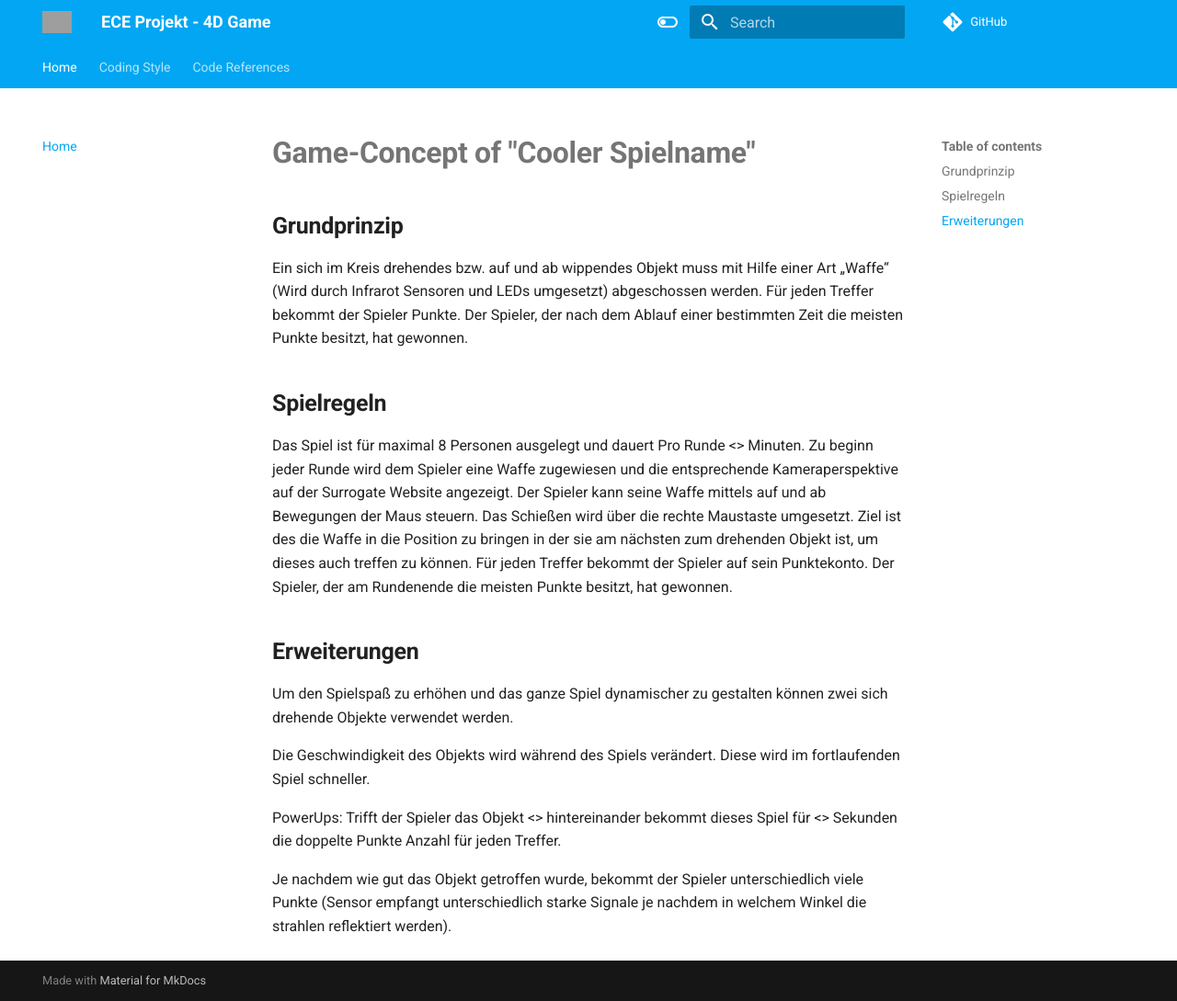
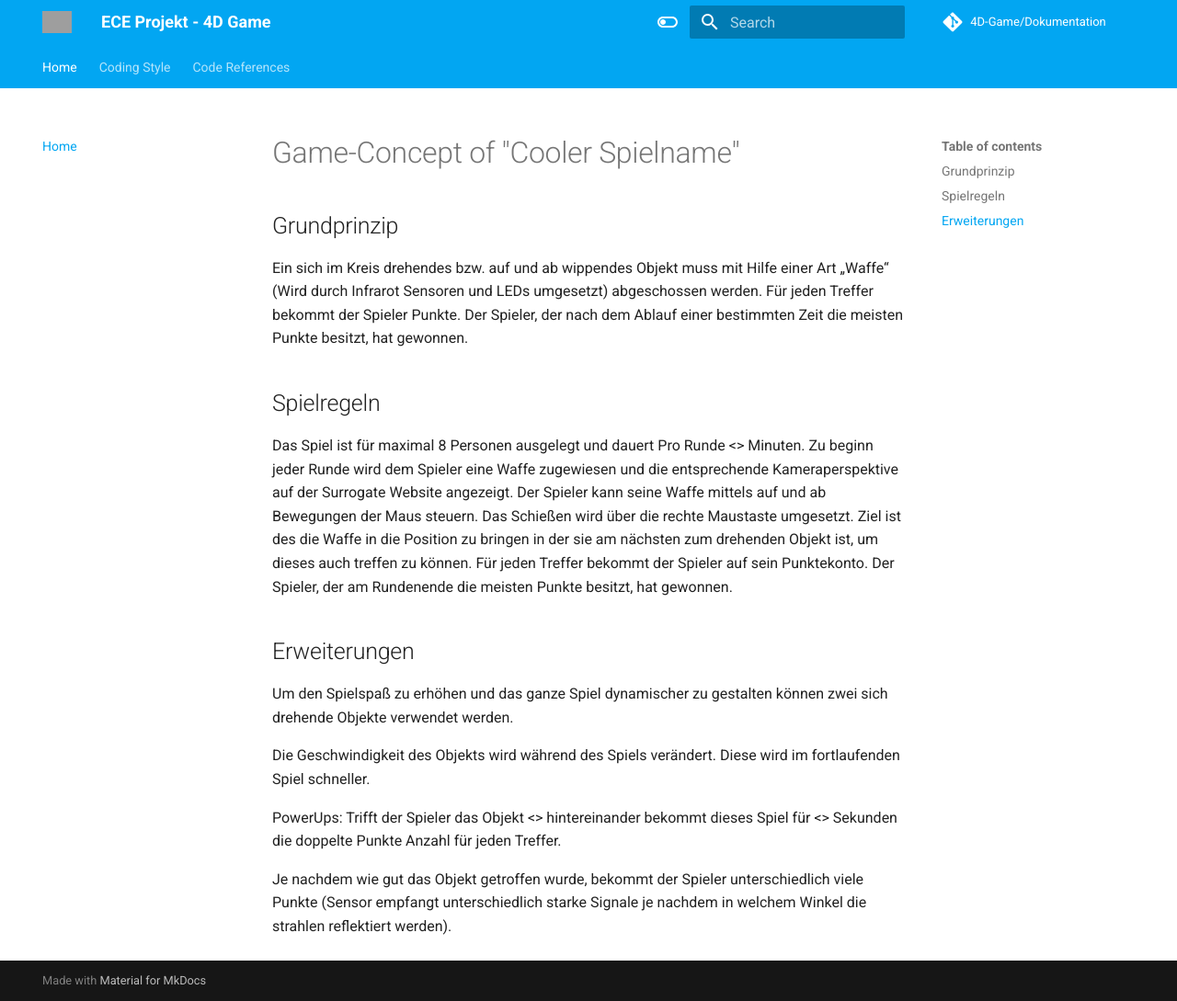
Before and after one commit to 4D-Game/CrazyComet, an MkDocs documentation site: the page built from docs/index.md, in a window 1280 px wide and 1089 px high. Shown: the whole window at 92% size. Built offline with MkDocs 1.6.1 and Material for MkDocs 9.7.7, drawn with Linux system fonts in a browser that asks for light colours; comment, search, counter and statistics services are not loaded; grey boxes are pictures that could not be loaded.

Commit message:
REWORK game concept

```diff
--- a/docs/index.md
+++ b/docs/index.md
@@ -1,14 +1,14 @@
-# **Game-Concept of "Cooler Spielname"**
+# Game-Concept of "Cooler Spielname"
 
-## **Grundprinzip**
+## Grundprinzip
 
 Ein sich im Kreis drehendes bzw. auf und ab wippendes Objekt muss mit Hilfe einer Art „Waffe“ (Wird durch Infrarot Sensoren und LEDs umgesetzt) abgeschossen werden. Für jeden Treffer bekommt der Spieler Punkte. Der Spieler, der nach dem Ablauf einer bestimmten Zeit die meisten Punkte besitzt, hat gewonnen.
 
-## **Spielregeln**
+## Spielregeln
 
 Das Spiel ist für maximal 8 Personen ausgelegt und dauert Pro Runde <<x>> Minuten. Zu beginn jeder Runde wird dem Spieler eine Waffe zugewiesen und die entsprechende Kameraperspektive auf der Surrogate Website angezeigt. Der Spieler kann seine Waffe mittels auf und ab Bewegungen der Maus steuern. Das Schießen wird über die rechte Maustaste umgesetzt. Ziel ist des die Waffe in die Position zu bringen in der sie am nächsten zum drehenden Objekt ist, um dieses auch treffen zu können. Für jeden Treffer bekommt der Spieler auf sein Punktekonto. Der Spieler, der am Rundenende die meisten Punkte besitzt, hat gewonnen.
 
-## **Erweiterungen**
+## Erweiterungen
 
 Um den Spielspaß zu erhöhen und das ganze Spiel dynamischer zu gestalten können zwei sich drehende Objekte verwendet werden.
 
--- a/mkdocs.yml
+++ b/mkdocs.yml
@@ -11,6 +11,7 @@ nav:
       - Watcherstream: https://4d-game.github.io/Watcherstream/
 
 repo_url: https://github.com/4D-Game/4D-Game.github.io
+repo_name: '4D-Game/Dokumentation'
 
 theme:
   name: material
```
